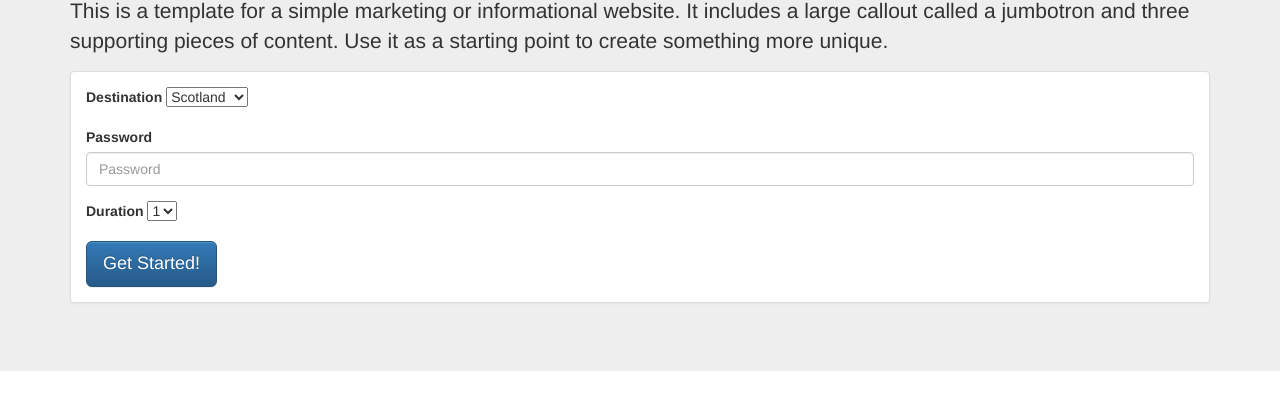
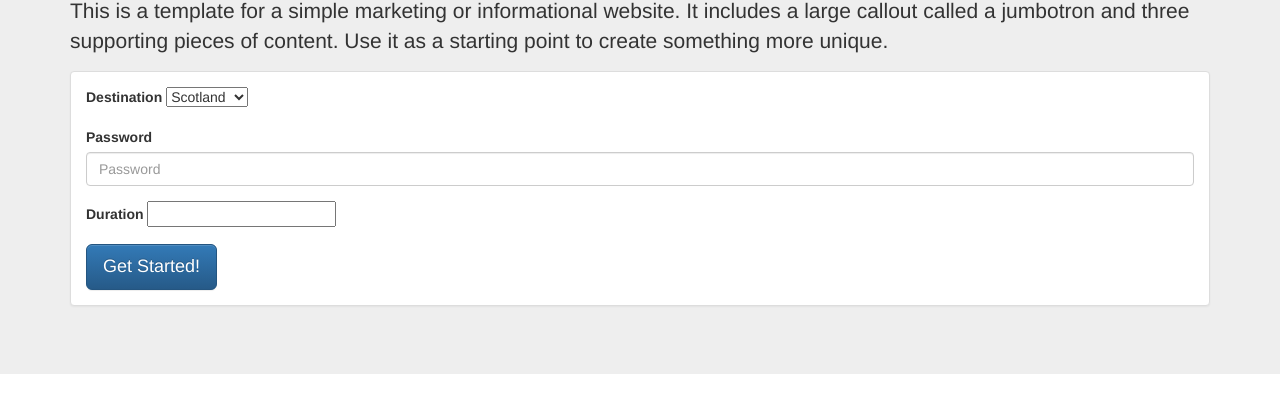
Before and after one commit to matthewdalby73/travel_native_ui, a plain HTML site: page index.html in a window 1280 px wide. Shown: the part 201-600 px from the top of the page. Drawn offline with nearby package versions, Linux system fonts and the light colour scheme.

Commit message:
Fixed index

```diff
--- a/index.html
+++ b/index.html
@@ -64,11 +64,7 @@
 			    </div>
 			    <div class="form-group">
 			    	<label for="duration">Duration</label>
-			    	<select id="duration" >
-			            <option value="1">1</option>
-			            <option value="2">2</option>
-			            <option value="3">3</option>
-			          </select>
+			    	<input type="number" id="duration" placehodel="days">
 			    </div>
 			    <div>
 			    	<span class="btn btn-primary btn-lg" id="beginProcessButton" role="button">Get Started!</span>
```
